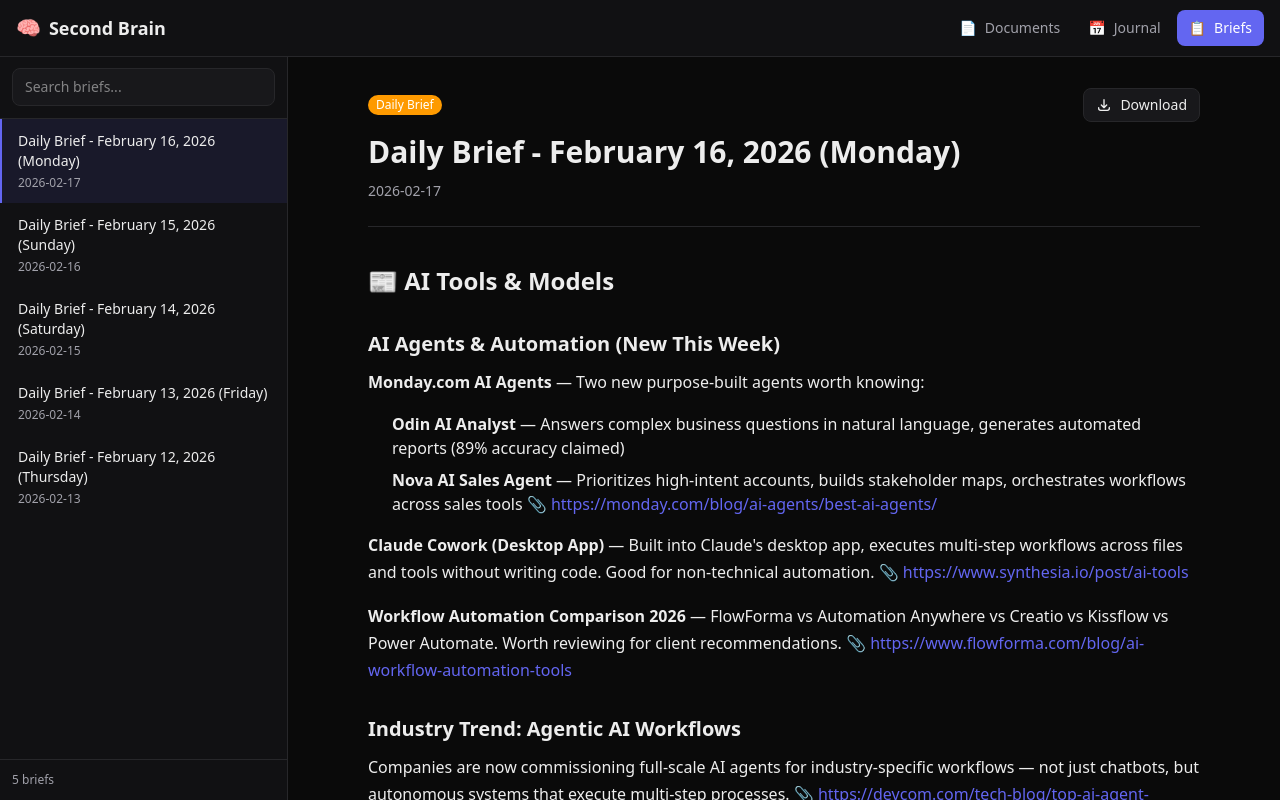
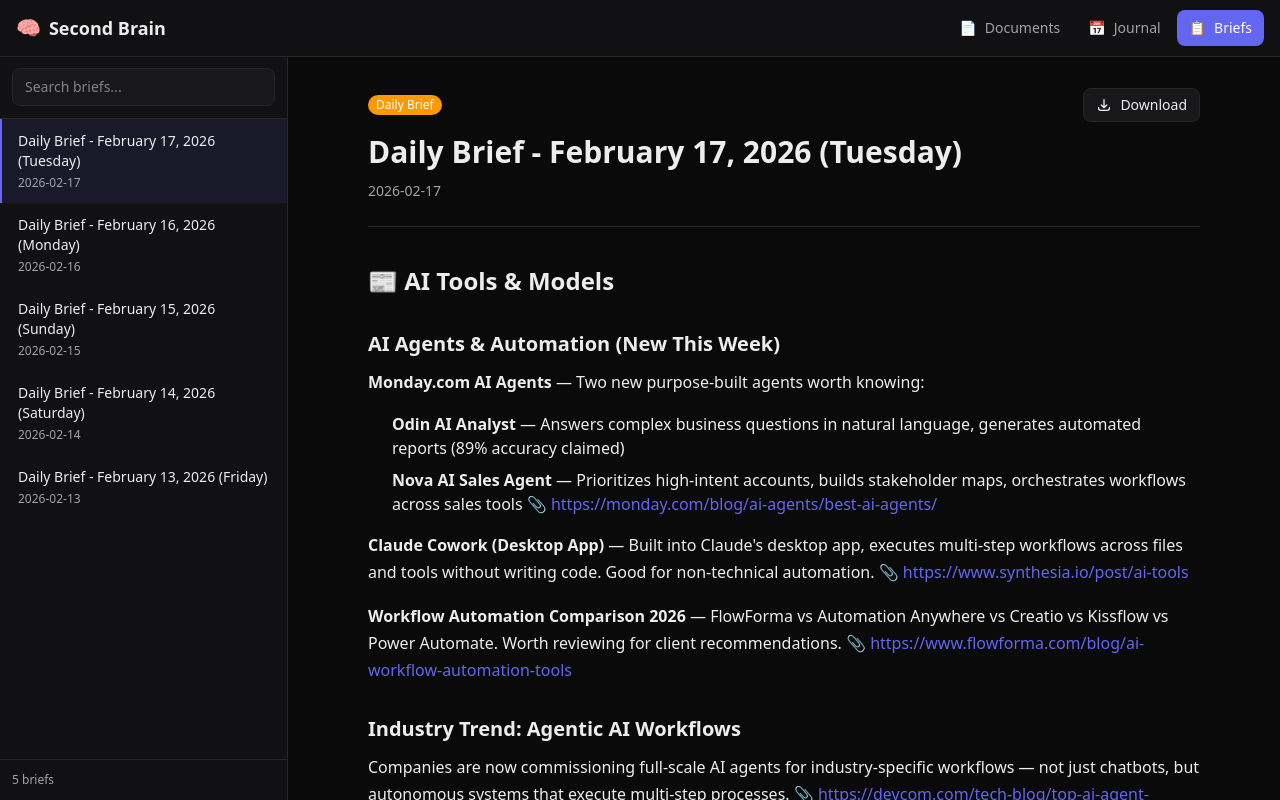
Before and after one commit to extensionteamhq/moltbot-second-brain, a Next.js app: page /briefs in a window 1280 px wide. Built offline with nearby package versions, Linux system fonts and the light colour scheme.

Commit message:
Fix timezone bug causing dates to shift by 1 day

```diff
--- a/src/app/briefs/page.tsx
+++ b/src/app/briefs/page.tsx
@@ -18,7 +18,13 @@
  * Format date as YYYY-MM-DD
  */
 function formatDate(dateStr: string): string {
-  const date = new Date(dateStr);
+  // If already in YYYY-MM-DD format, return as-is
+  if (/^\d{4}-\d{2}-\d{2}$/.test(dateStr)) {
+    return dateStr;
+  }
+  // Parse date as local time by adding T12:00:00 to avoid timezone shift
+  const dateWithTime = dateStr.includes('T') ? dateStr : `${dateStr}T12:00:00`;
+  const date = new Date(dateWithTime);
   const year = date.getFullYear();
   const month = String(date.getMonth() + 1).padStart(2, '0');
   const day = String(date.getDate()).padStart(2, '0');
@@ -30,9 +36,11 @@
  * Example: "Daily Brief - February 12, 2026 (Thursday)"
  */
 function formatBriefTitle(dateStr: string): string {
-  const date = new Date(dateStr);
+  // Parse date as local time by adding T12:00:00 to avoid timezone shift issues
+  // "2026-02-16" -> "2026-02-16T12:00:00" (noon, safe from timezone shifts)
+  const dateWithTime = dateStr.includes('T') ? dateStr : `${dateStr}T12:00:00`;
+  const date = new Date(dateWithTime);
   const options: Intl.DateTimeFormatOptions = {
-    timeZone: 'America/New_York',
     year: 'numeric',
     month: 'long',
     day: 'numeric',
```
